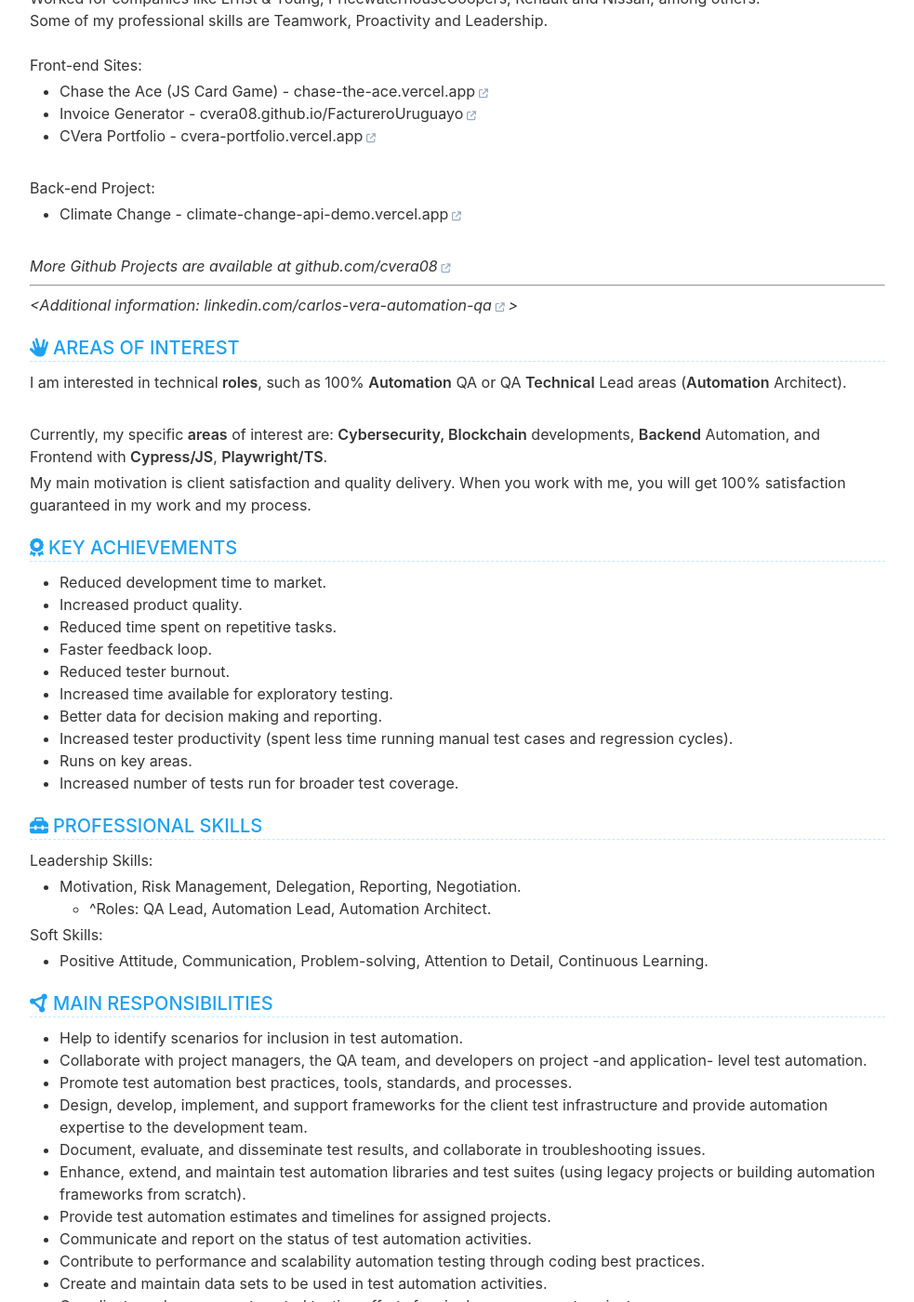
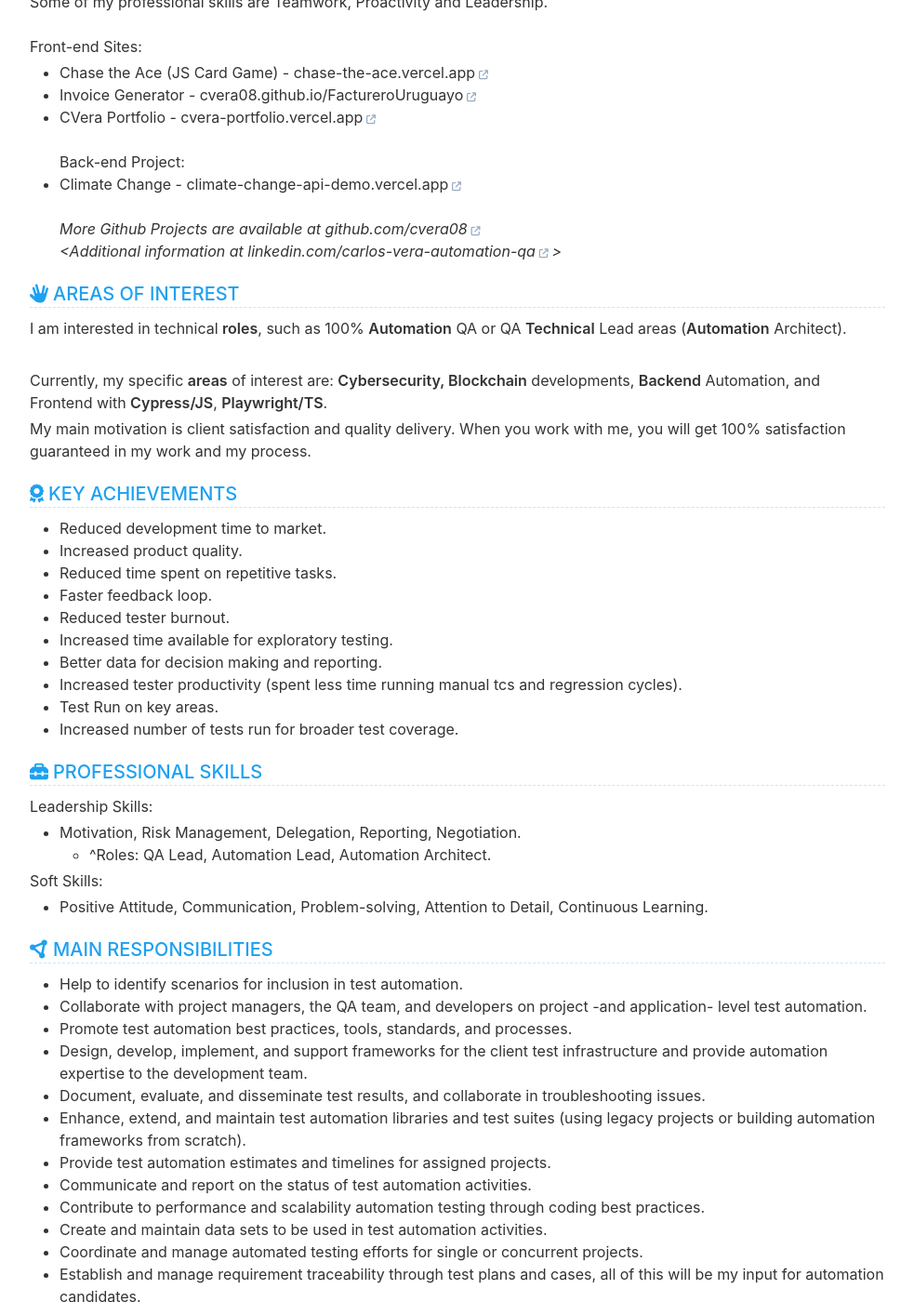
Before and after one commit to cvera08/full-resume, a Jekyll site: the page built from index.html, in a window 1280 px wide and 1400 px high, scrolled down 680 px. Shown: the whole window at 93% size, without its empty margins (148-1131 px from the left). Built offline with Jekyll 4.4.1, drawn with Linux system fonts in a browser that asks for light colours.

Commit message:
style: section spaces-2

```diff
--- a/_data/data.yml
+++ b/_data/data.yml
@@ -16,7 +16,8 @@ contact:
   github:                  cvera08 # username          | https://github.com/username
 
   # other cv
-  linkedin:                carlos-vera-automation-qa # username          | https://linkedin.com/in/username
+  linkedin:                carlos-vera-automation-qa  # username          | https://linkedin.com/in/username
+
 
 profile:
   show: true
@@ -26,7 +27,6 @@ profile:
     High-performing **QA Automation** activities with a passion for technology.
     <br>
     12+ years of experience impacting positive organizational outcomes through automation best practices, constant learning and positive communication.
-
     Confident in ability to collaborate with cross-functional teams to solve complex, high-stakes problems. Committed to continuous improvement and contributing to team success.
 
 evaluation:
@@ -37,16 +37,12 @@ evaluation:
     QA **Automation** with more than a decade of hands-on experience in software development.
     **System Engineer**, certified in ISTQB (Foundation Level), and have passed the IELTS exam (International English
     Language Testing System).
-
     <br>
-
     Accumulated a wealth of experience related to QA tasks (Manual, Hybrid & Automation).
     As an Automation QA, I had the chance to work with Web-based applications and Mobile apps (Responsive and
     Native). For most projects, I have used Jira, Git, Jenkins, Cypress and JavaScript (or Selenium and Java) but I do
     have experience in some other programming languages as well (like TypeScript, Ruby, Node.js, Python, etc).
-
     <br>
-
     Worked for companies like Ernst & Young, PricewaterhouseCoopers, Renault and Nissan, among others.
     Some of my professional skills are Teamwork, Proactivity and Leadership.
     <br>
@@ -54,18 +50,12 @@ evaluation:
     - Chase the Ace (JS Card Game) - [chase-the-ace.vercel.app](https://chase-the-ace.vercel.app)
     - Invoice Generator - [cvera08.github.io/FactureroUruguayo](https://cvera08.github.io/FactureroUruguayo)
     - CVera Portfolio - [cvera-portfolio.vercel.app](https://cvera-portfolio.vercel.app)
-
     <br>
-
     Back-end Project:
     - Climate Change - [climate-change-api-demo.vercel.app](https://climate-change-api-demo.vercel.app)
-
     <br>
-
     *More Github Projects are available at [github.com/cvera08](https://github.com/cvera08)*
-
-    __________________________________________
-    *<Additional information: [linkedin.com/carlos-vera-automation-qa](www.linkedin.com/in/carlos-vera-automation-qa)>*
+    *<Additional information at [linkedin.com/carlos-vera-automation-qa](www.linkedin.com/in/carlos-vera-automation-qa)>*
 
 
 interest:
@@ -95,8 +85,8 @@ award:
     - Reduced tester burnout.
     - Increased time available for exploratory testing.
     - Better data for decision making and reporting.
-    - Increased tester productivity (spent less time running manual test cases and regression cycles).
-    - Runs on key areas.
+    - Increased tester productivity (spent less time running manual tcs and regression cycles).
+    - Test Run on key areas.
     - Increased number of tests run for broader test coverage.
 
 
@@ -130,6 +120,7 @@ reference:
     - Create and maintain data sets to be used in test automation activities.
     - Coordinate and manage automated testing efforts for single or concurrent projects.
     - Establish and manage requirement traceability through test plans and cases, all of this will be my input for automation candidates.
+
 
 
 experience:
@@ -212,6 +203,7 @@ experience:
       description: |
         - Developed the **shopping cart** flow.
         - Accomplished mostly Front-end tasks using C#(.NET).
+
 
 project:
   show: true
```
